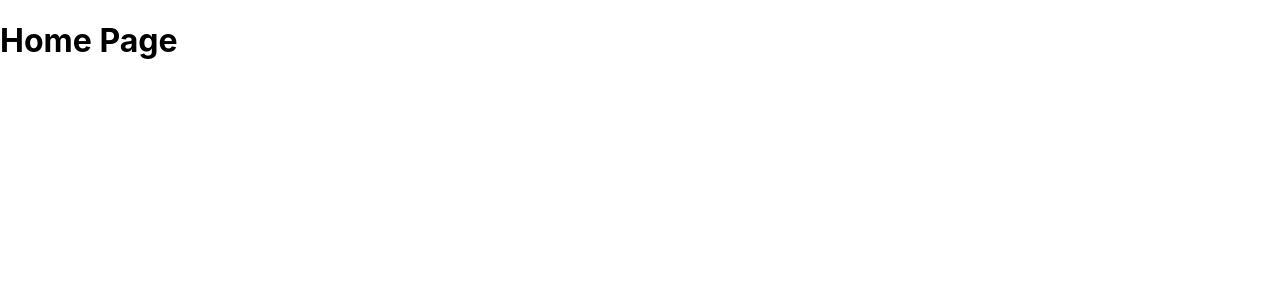
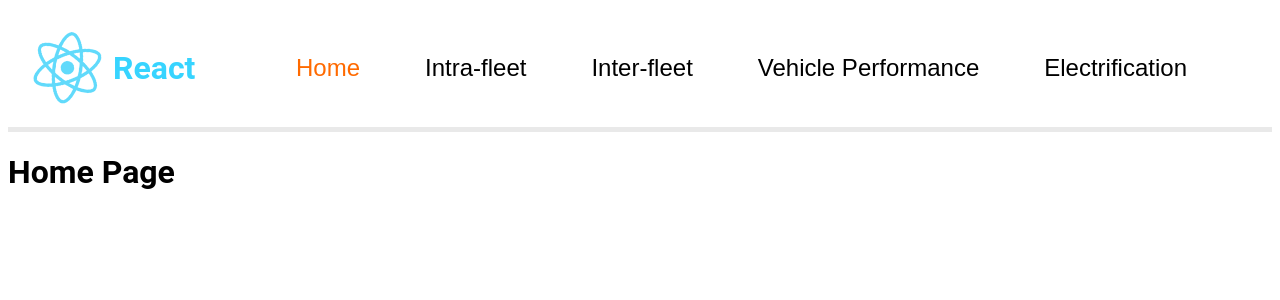
Before and after one commit to Radwanbaba13/VRTTA-UI-Task, a React (Create React App) app in the folder ui-task/: page /home in a window 1280 px wide. Shown: the top 300 px of the page. Built offline with nearby package versions, Linux system fonts and the light colour scheme.

Commit message:
Added Navbar

```diff
--- a/ui-task/src/App.css
+++ b/ui-task/src/App.css
@@ -1,38 +1,6 @@
-.App {
-  text-align: center;
+body{
+    margin: 0;
+    padding: 0;
+    font-family: 'Roboto', sans-serif;
+    background-color: #e7e7e7;
 }
-
-.App-logo {
-  height: 40vmin;
-  pointer-events: none;
-}
-
-@media (prefers-reduced-motion: no-preference) {
-  .App-logo {
-    animation: App-logo-spin infinite 20s linear;
-  }
-}
-
-.App-header {
-  background-color: #282c34;
-  min-height: 100vh;
-  display: flex;
-  flex-direction: column;
-  align-items: center;
-  justify-content: center;
-  font-size: calc(10px + 2vmin);
-  color: white;
-}
-
-.App-link {
-  color: #61dafb;
-}
-
-@keyframes App-logo-spin {
-  from {
-    transform: rotate(0deg);
-  }
-  to {
-    transform: rotate(360deg);
-  }
-}
--- /dev/null
+++ b/ui-task/src/Components/Navbar/Navbar.css
@@ -0,0 +1,58 @@
+.navbar {
+    background-color: white;
+    display: flex;
+    justify-content: space-between;
+    align-items: center;
+    padding: 20px;
+    border-bottom: 5px solid #e9e9e9;
+  }
+
+.container {
+    display: flex;
+    align-items: center;
+}
+
+.logo {
+    font-weight: bold;
+    animation: App-logo-spin infinite 20s linear;
+}
+.toolName {
+    font-size: 32px;
+    margin-left: 10px;
+    font-weight: bold;
+    color: #37d4ff;
+}
+
+.nav-links {
+    list-style: none;
+    display: flex;
+    align-items: center;
+}
+
+.nav-links li {
+    margin-right: 65px;
+    cursor: pointer;
+}
+
+.nav-links li a {
+    font-family: "Century Gothic", sans-serif;
+    text-decoration: none;
+    font-size: 24px;
+    color: inherit;
+}
+.nav-links li:hover {
+    color: rgb(150, 150, 150);
+}
+
+.nav-links li.active {
+color: #ff6a00;
+}
+
+@keyframes App-logo-spin {
+    from {
+        transform: rotate(0deg);
+    }
+    to {
+        transform: rotate(360deg);
+    }
+}
--- /dev/null
+++ b/ui-task/src/Components/Navbar/Navbar.jsx
@@ -0,0 +1,41 @@
+import React from "react";
+import { Link, useLocation } from "react-router-dom";
+import Logo from "../../Static/logo512.png";
+import "./Navbar.css";
+
+const Navbar = () => {
+  // Get the current location to set the active class on corresponding navbar link
+  const location = useLocation();
+
+  return (
+    <nav className="navbar">
+      <div className="container">
+        <div className="logo">
+          <img src={Logo} width={"75px"} alt="React Logo" />
+        </div>
+        <div className="toolName">React</div>
+      </div>
+      <ul className="nav-links">
+        <li className={location.pathname === "/home" ? "active" : ""}>
+          <Link to="/home">Home</Link>
+        </li>
+        <li className={location.pathname === "/intrafleet" ? "active" : ""}>
+          <Link to="/intrafleet">Intra-fleet</Link>
+        </li>
+        <li className={location.pathname === "/interfleet" ? "active" : ""}>
+          <Link to="/interfleet">Inter-fleet</Link>
+        </li>
+        <li className={location.pathname === "/performance" ? "active" : ""}>
+          <Link to="/performance">Vehicle Performance</Link>
+        </li>
+        <li
+          className={location.pathname === "/electrification" ? "active" : ""}
+        >
+          <Link to="/electrification">Electrification</Link>
+        </li>
+      </ul>
+    </nav>
+  );
+};
+
+export default Navbar;
--- a/ui-task/src/Pages/HomePage.tsx
+++ b/ui-task/src/Pages/HomePage.jsx
@@ -1,8 +1,10 @@
 import React from "react";
+import Navbar from "../Components/Navbar/Navbar";
 
 const HomePage = () => {
   return (
     <div>
+      <Navbar />
       <h1>Home Page</h1>
     </div>
   );
--- a/ui-task/src/Pages/IntrafleetPage.tsx
+++ b/ui-task/src/Pages/IntrafleetPage.jsx
@@ -1,8 +1,10 @@
 import React from "react";
+import Navbar from "../Components/Navbar/Navbar";
 
 const IntrafleetPage = () => {
   return (
     <div>
+      <Navbar />
       <h1>Intrafleet Page</h1>
     </div>
   );
--- a/ui-task/src/Pages/NotFoundPage.tsx
+++ b/ui-task/src/Pages/NotFoundPage.jsx
@@ -1,8 +1,10 @@
 import React from "react";
+import Navbar from "../Components/Navbar/Navbar";
 
 const NotFoundPage = () => {
   return (
     <div>
+      <Navbar />
       <h1>404 - Not Found</h1>
       <p>The page you're looking has not been implemented.</p>
     </div>
--- a/ui-task/src/index.css
+++ b/ui-task/src/index.css
@@ -1,11 +1,8 @@
-body {
-  margin: 0;
-  font-family: -apple-system, BlinkMacSystemFont, 'Segoe UI', 'Roboto', 'Oxygen',
-    'Ubuntu', 'Cantarell', 'Fira Sans', 'Droid Sans', 'Helvetica Neue',
-    sans-serif;
-  -webkit-font-smoothing: antialiased;
-  -moz-osx-font-smoothing: grayscale;
+html {
+  font-family: 'Roboto', sans-serif;
+  background-color: #ffffff;
 }
+
 
 code {
   font-family: source-code-pro, Menlo, Monaco, Consolas, 'Courier New',
```
Also changed, not shown: ui-task/src/App.js (+4 -4 lines), ui-task/src/Pages/LoginPage.jsx (renamed from ui-task/src/Pages/LoginPage.tsx), 1 other file (tests, documents, lock files or other folders).
